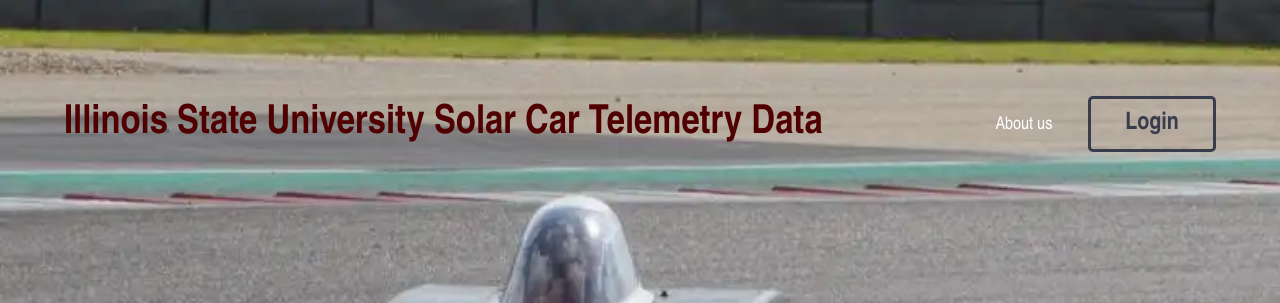
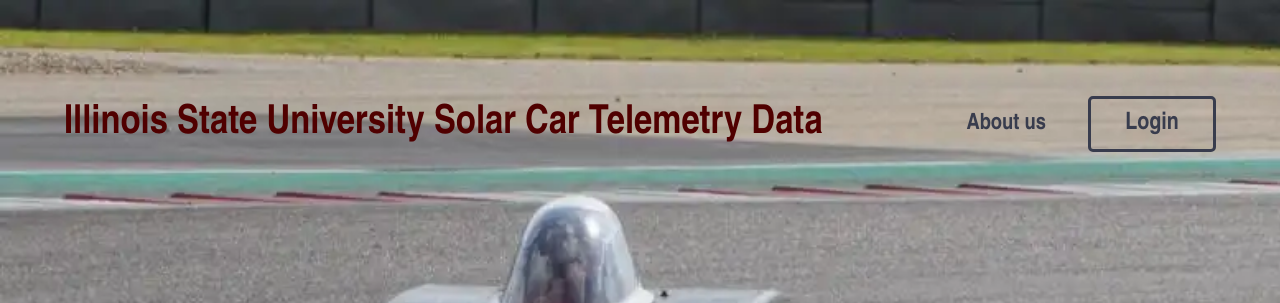
Before and after one commit to Indigenous1151/solar-car-website, a PHP site: page / in a window 1280 px wide. Shown: the top 303 px of the page. Run offline with PHP 8.4, Linux system fonts and the light colour scheme.

Commit message:
Update style.css
Added styling for navbar anchor tag links

```diff
--- a/style.css
+++ b/style.css
@@ -49,10 +49,30 @@ header {
 
 .navbar a {
     position: relative;
-    font-size:1.1em;
-    color: white;
+    font-size:1.4em;
+    font-weight: bold;
+    color: #383C4D;
     text-decoration: none;
     margin-left: 4vw;
+}
+
+.navbar a:after {
+    content: '';
+    position: absolute;
+    left: 0;
+    top: 3.5vh;
+    width: 100%;
+    height: 3px;
+    background: #500000;
+    transform-origin: right;
+    transform: scaleX(0);
+    transition: transform 250ms;
+}
+
+.navbar a:hover::after {
+    transform-origin: left;
+    transform: scaleX(1);
+    background: #383C4D;
 }
 
 .navbar .loginBtn-popup {
@@ -66,7 +86,7 @@ header {
     font-size: 1.5em;
     color: #383C4D;
     font-weight: bold;
-    margin-left: 4vh;
+    margin-left: 3vw;
     transition: 100ms;
 }
 
```
